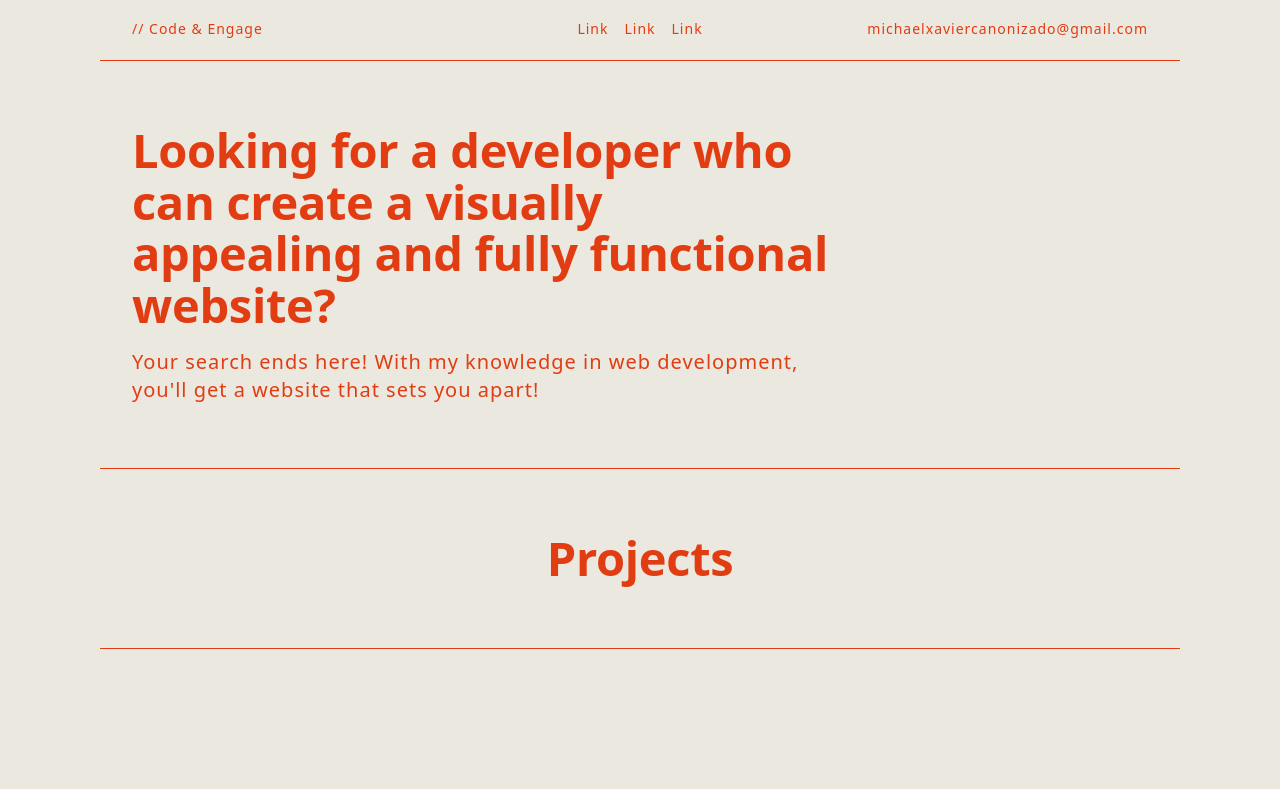
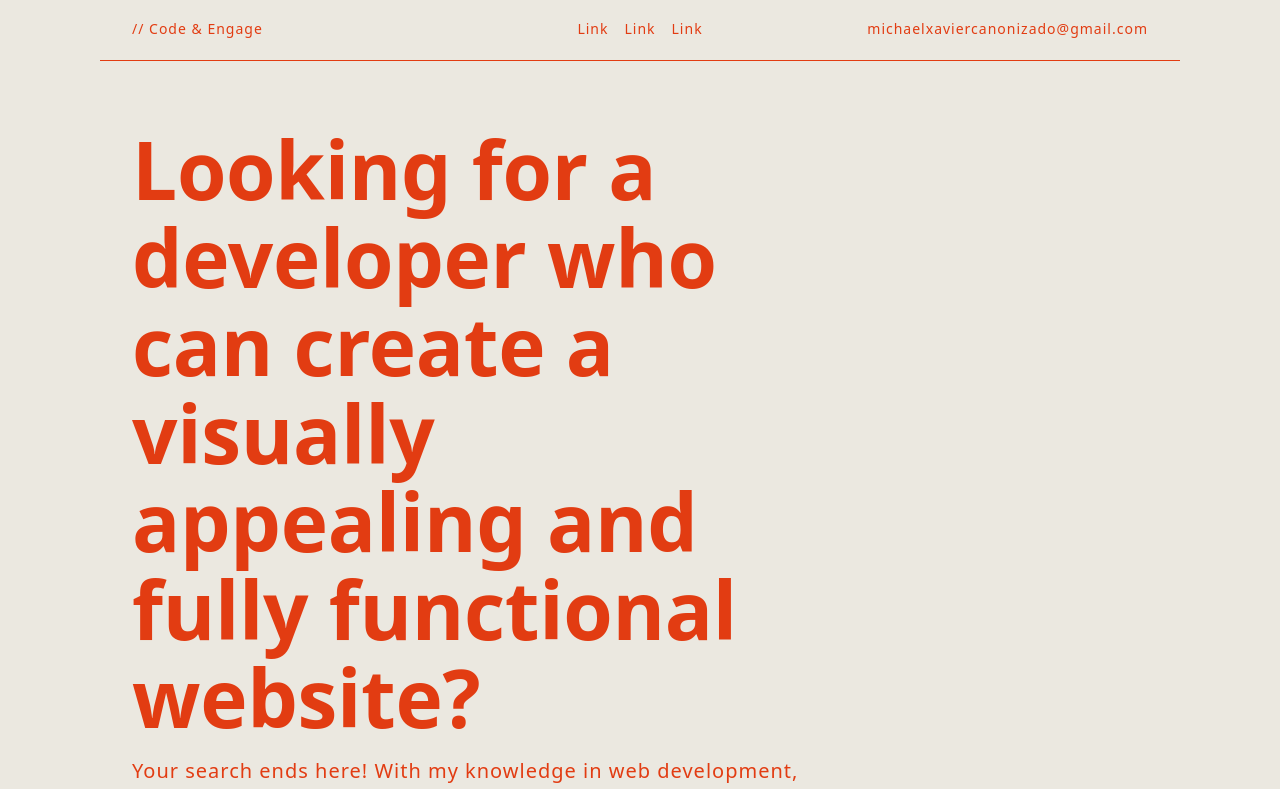
Before and after one commit to michaelcanonizado/michaelcanonizado, a Next.js app: page / in a window 1280 px wide. Shown: the part 740-1529 px from the top of the page. Built offline with nearby package versions, Linux system fonts and the light colour scheme.

Commit message:
chore: increase .text-heading font size

```diff
--- a/src/styles/globals.css
+++ b/src/styles/globals.css
@@ -79,7 +79,7 @@
   font-weight: 700;
 }
 .text-heading {
-  font-size: calc((47 / 16) * 1rem);
+  font-size: calc((80 / 16) * 1rem);
   letter-spacing: calc((-0.3 / 16) * 1rem);
   line-height: 1.1;
   font-weight: 700;
```
